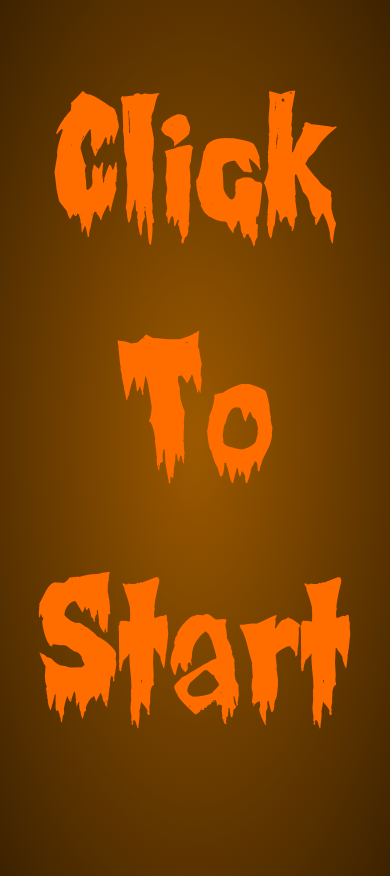
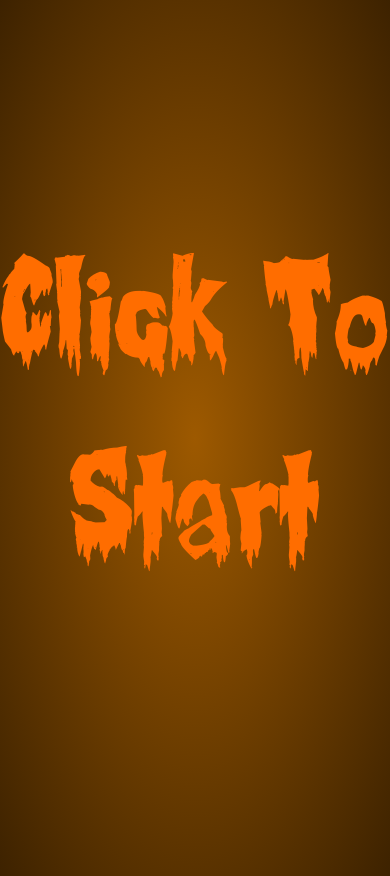
Before and after one commit to KashifKhn/Memory_Game_React, a React (Vite) app: page / in a window 390 px wide. Built offline with nearby package versions, Linux system fonts and the light colour scheme.

Commit message:
fixing desing for responsive

```diff
--- a/src/App.jsx
+++ b/src/App.jsx
@@ -46,8 +46,8 @@ const App = () => {
 
   return (
     <div className='w-full h-full overflow-hidden flex flex-col items-center justify-center gap-4 my-8'>
-      <h1 className='text-[6em] font-Creepy text-orange-dark '>Mix-OR-Match</h1>
-      <div className='flex gap-8'>
+      <h1 className='text-[6em] font-Creepy text-center text-orange-dark '>Mix-OR-Match</h1>
+      <div className='flex max-sm:flex-col gap-8 max-sm:gap-2 text-center mb-8'>
         <h2 className='text-[4em] font-Lunacy text-orange-light '>Time: {time}</h2>
         <h2 className='text-[4em] font-Lunacy text-orange-light '>Flips: {flipCount}</h2>
         <h2 className='text-[4em] font-Lunacy text-orange-light '>Matches: {matchedCount}</h2>
--- a/src/components/CardList.jsx
+++ b/src/components/CardList.jsx
@@ -64,7 +64,7 @@ const CardList = (props) => {
   };
 
   return (
-    <div className='[perspective:500px] grid grid-cols-4 gap-4'>
+    <div className='[perspective:500px] grid grid-cols-4 max-sm:grid-cols-2 gap-4'>
       {
         cards.map(card => (
           <Card
--- a/src/components/OverGame.jsx
+++ b/src/components/OverGame.jsx
@@ -3,13 +3,13 @@ import React from 'react'
 const OverGame = (props) => {
     const {handleResetGame, time, flipCount, matchedCount} = props
     return (
-        <div className='w-full flex flex-col items-center justify-center gap-4 min-h-screen overflow-hidden mb-8'>
+        <div className='w-full flex flex-col items-center justify-center text-center gap-4 min-h-screen overflow-hidden mb-8'>
             <h1 className='text-[6em] font-Creepy text-orange-dark '>Game Over</h1>
             <h2 className='text-[4em] font-Lunacy text-orange-light '>Time: {time}</h2>
             <h2 className='text-[4em] font-Lunacy text-orange-light '>Flips: {flipCount}</h2>
             <h2 className='text-[4em] font-Lunacy text-orange-light '>Matches: {matchedCount}</h2>
             <button
-                className='text-[10em] font-Creepy text-orange-dark'
+                className='text-[10em] max-sm:text-[8em] font-Creepy text-orange-dark'
                 onClick={handleResetGame}
             >
                 Play Again
--- a/src/components/StartGame.jsx
+++ b/src/components/StartGame.jsx
@@ -2,9 +2,9 @@ import React from 'react'
 
 const StartGame = ({setGameStart}) => {
     return (
-        <div className='w-full flex flex-col items-center justify-center gap-4 min-h-screen overflow-hidden mb-8'>
+        <div className='w-full flex flex-col items-center text-center justify-center gap-4 min-h-screen overflow-hidden mb-8'>
             <button
-                className='text-[10em] font-Creepy text-orange-dark'
+                className='text-[10em] max-sm:text-[8em]  font-Creepy text-orange-dark'
                 onClick={() => setGameStart(true)}
             >
                 Click To Start
```
